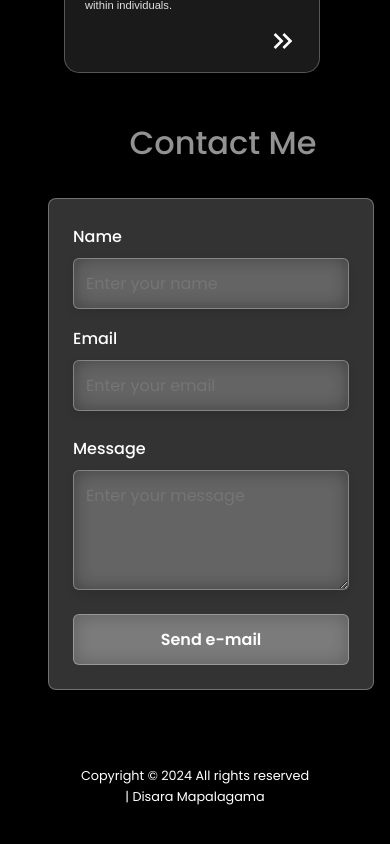
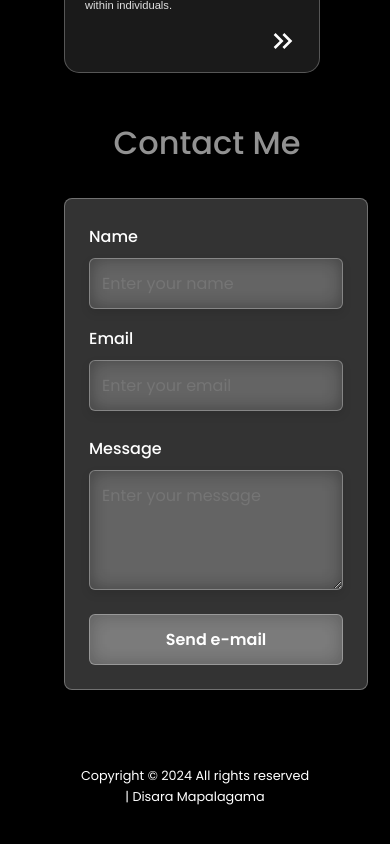
Before and after one commit to disara7/portfolio, a React (Create React App) app: page / in a window 390 px wide. Shown: the part 9743-10587 px from the top of the page. Built offline with nearby package versions, Linux system fonts and the light colour scheme.

Commit message:
contact made responsive

```diff
--- a/src/components/contact/Contact.jsx
+++ b/src/components/contact/Contact.jsx
@@ -1,5 +1,7 @@
 import React from 'react'
 import './contact.css'
+import './contactResponsive.css'
+
 
 const Contact = () => {
   return (
--- a/src/components/contact/contact.css
+++ b/src/components/contact/contact.css
@@ -97,17 +97,3 @@ textarea.field {
     margin-right: 5rem;
     padding: 1rem;
 }
-
-
-/* Media query for responsiveness */
-@media (max-width: 768px) {
-    .contact {
-        margin-left: 0rem;
-        margin-right: 2rem;
-    }
-
-    #contactForm {
-        padding: 1.5rem;
-        margin-left: 2rem;
-    }
-}
--- /dev/null
+++ b/src/components/contact/contactResponsive.css
@@ -0,0 +1,13 @@
+/* resposive */
+@media (max-width: 768px) {
+    .contact {
+        margin-left: -2rem;
+        margin-right: 2rem;
+    }
+
+    #contactForm {
+        padding: 1.5rem;
+        margin-left: 5rem;
+        width: 19rem;
+    }
+}
```
